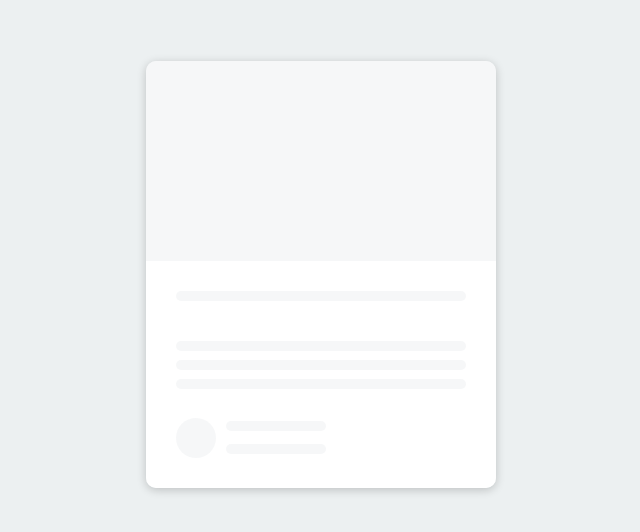
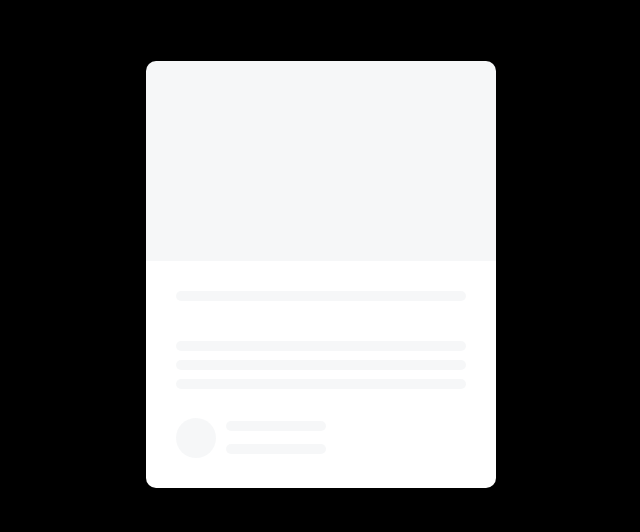
Before and after one commit to hannah-harvey-source/Learning-html-css-javascript, a plain HTML site: page Skeleton/index.html in a window 1280 px wide. Shown: the part 126-658 px from the top of the page, without its empty margins (319-959 px from the left). Drawn offline with Linux system fonts and the light colour scheme.

Commit message:
modified the styling to change the background color

```diff
--- a/Skeleton/stylesheet.css
+++ b/Skeleton/stylesheet.css
@@ -1,5 +1,5 @@
 body {
-    background-color: #ecf0f1;
+    background-color: black;
     font-family: 'Roboto', sans-serif;
     display: flex;
     align-items: center;
```
